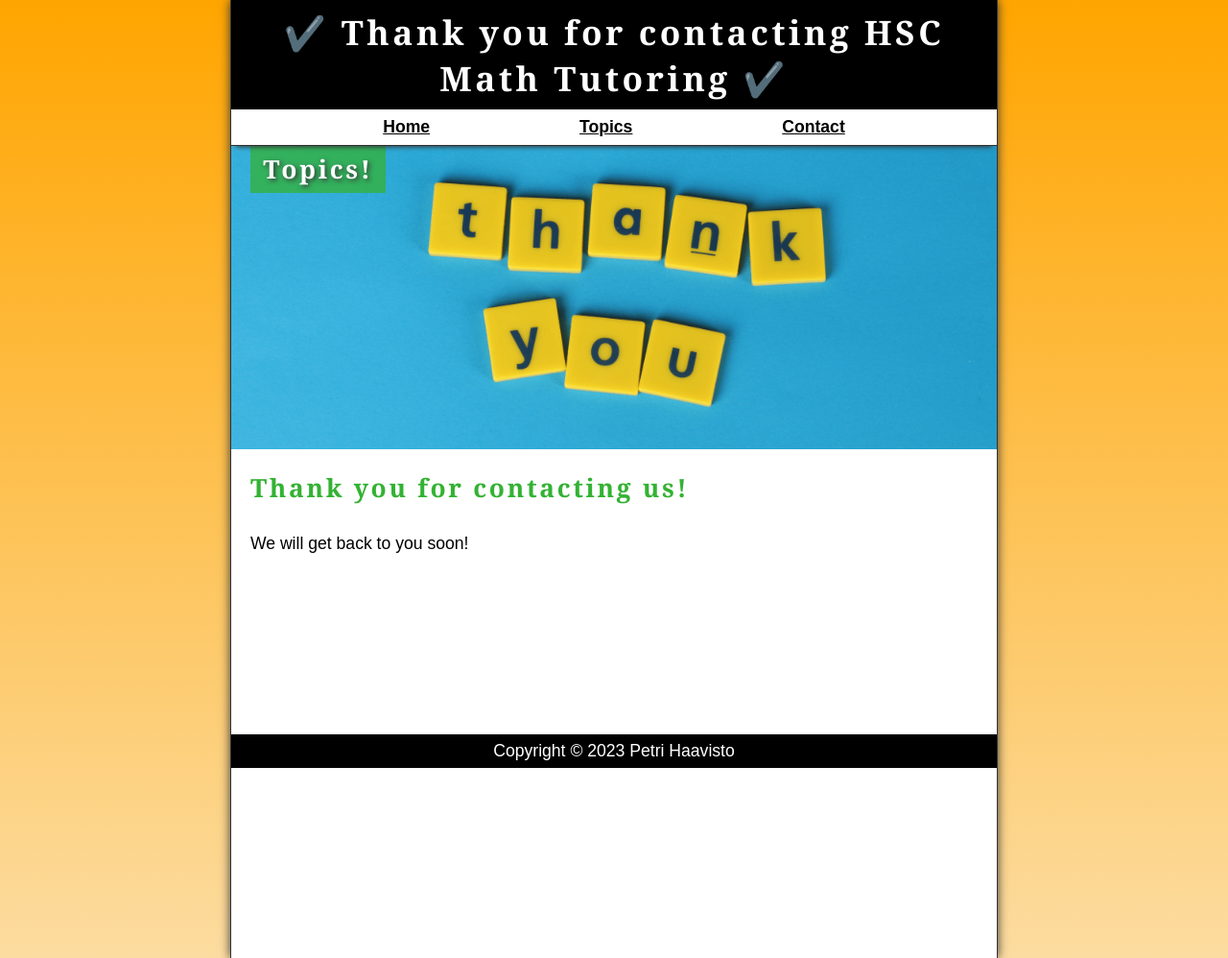
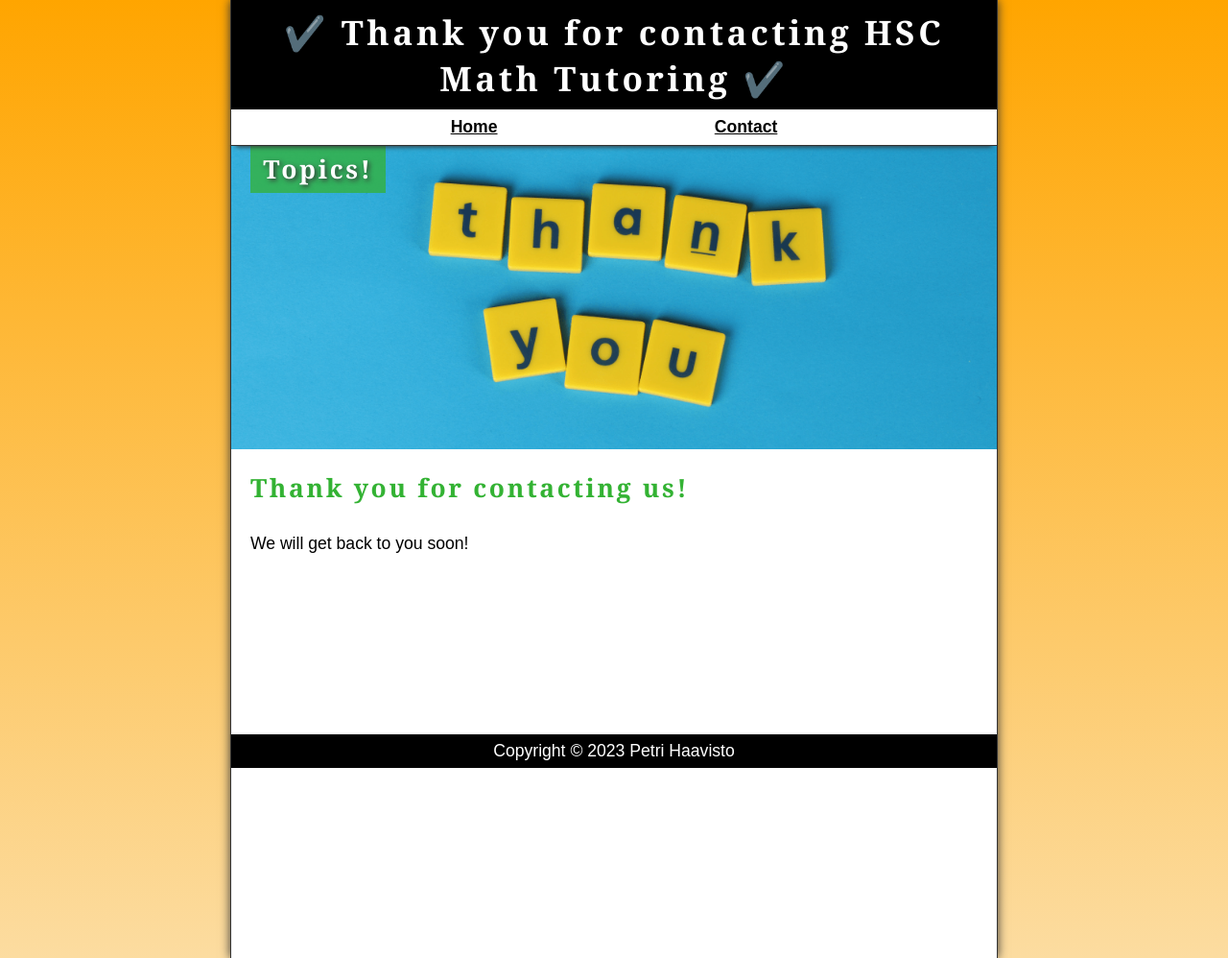
Before and after one commit to codekangaroo/formsubmitdemo, a plain HTML site: page success.html in a window 1280 px wide. Shown: the whole page at 96% size. Drawn offline with Linux system fonts and the light colour scheme.

Commit message:
Add files via upload

```diff
--- a/success.html
+++ b/success.html
@@ -20,10 +20,7 @@
                     <a href="/">Home</a>
                 </li>
                 <li>
-                    <a href="/#menu">Topics</a>
-                </li>
-                <li>
-                    <a href="contact.html">Contact</a>
+                    <a href="index.html">Contact</a>
                 </li>
             </ul>
         </nav>
```
Also changed, not shown: index.html (+1 -1 lines).
